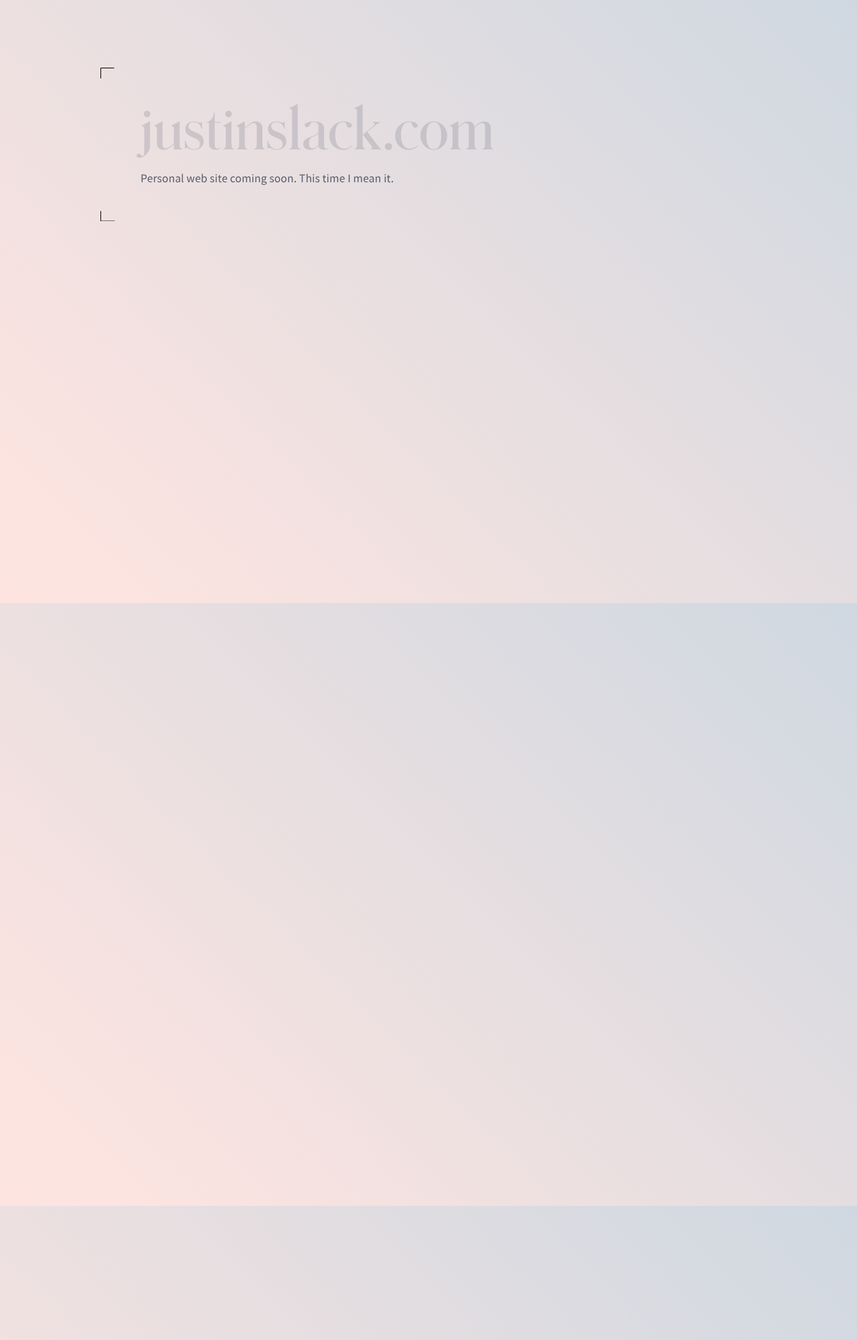
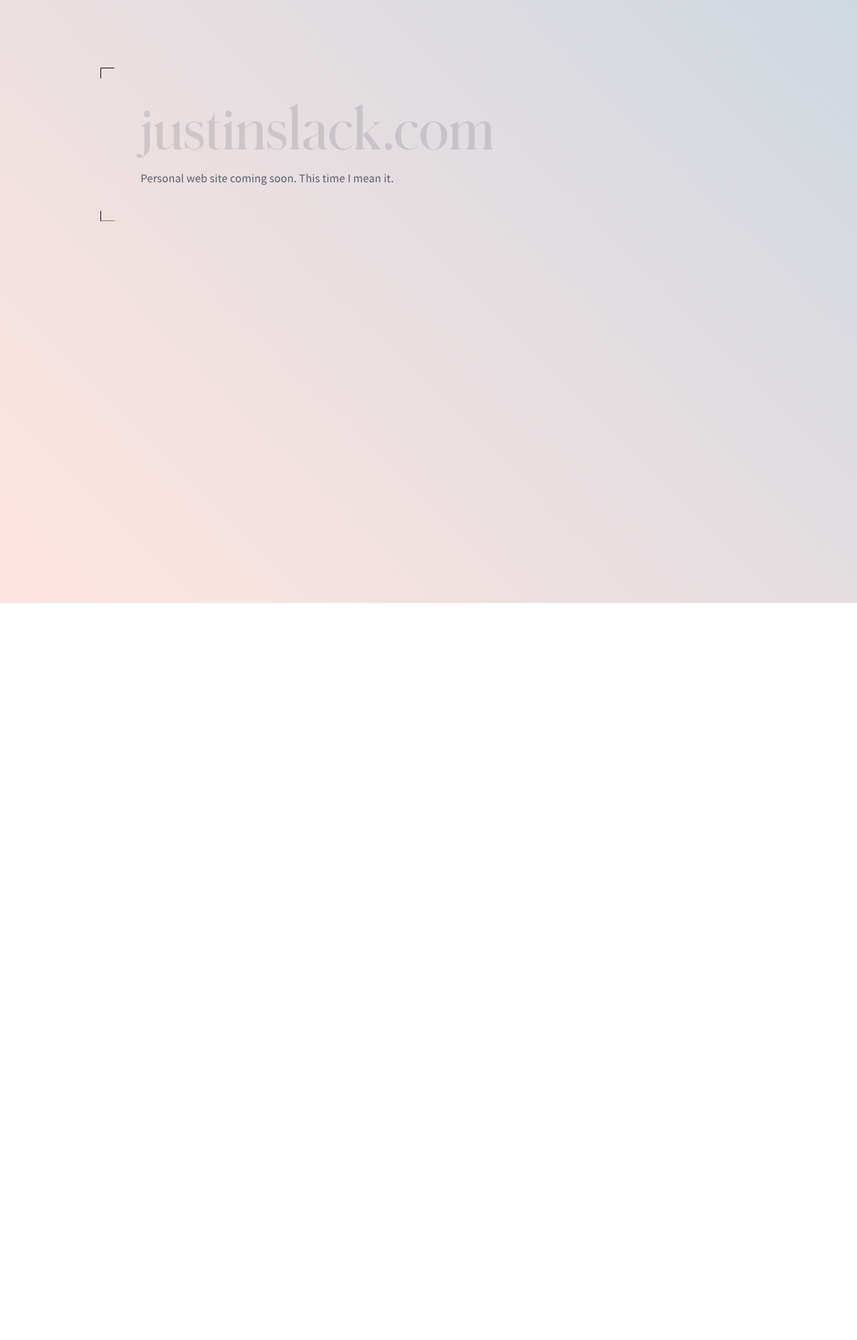
Before and after one commit to justinslack/justinslack.com, a Jekyll site: the page built from index.html, in a window 1280 px wide. Shown: the whole page at 67% size. Built offline with Jekyll 4.4.1, drawn with Linux system fonts in a browser that asks for light colours; after the commit the page ends 900 px from its top, so only the background shows below that.

Commit message:
Height fix

```diff
--- a/_sass/_global.scss
+++ b/_sass/_global.scss
@@ -25,10 +25,9 @@ body {
   color: $base-color;
   font-family: $base-font;
   font-weight: 400;
-  height: 2000px;
   letter-spacing: 0.01rem;
   // line-height: $line-height;
-  // max-height: 100%;
+  height: 100vh;
 }
 
 img {
```
